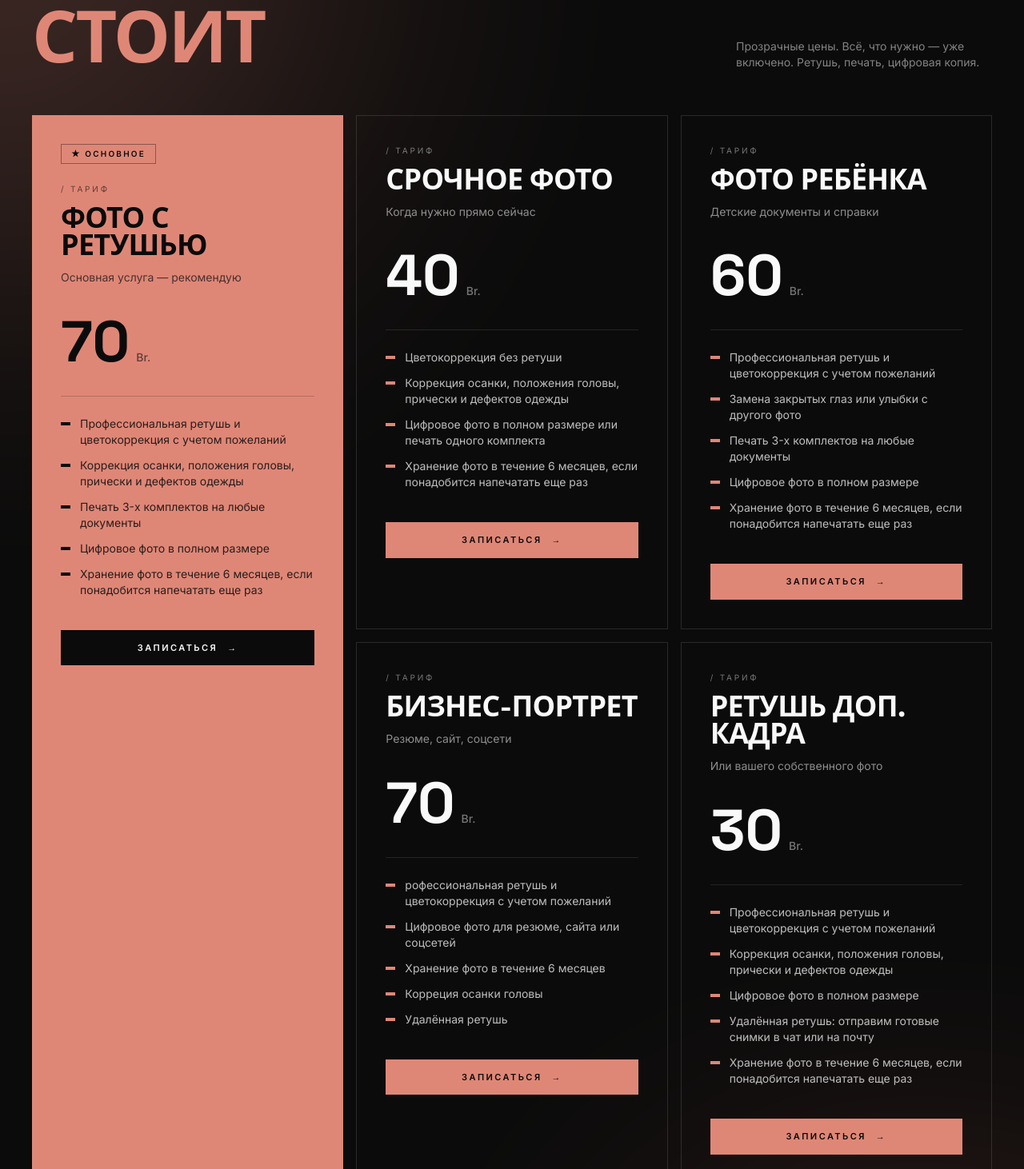
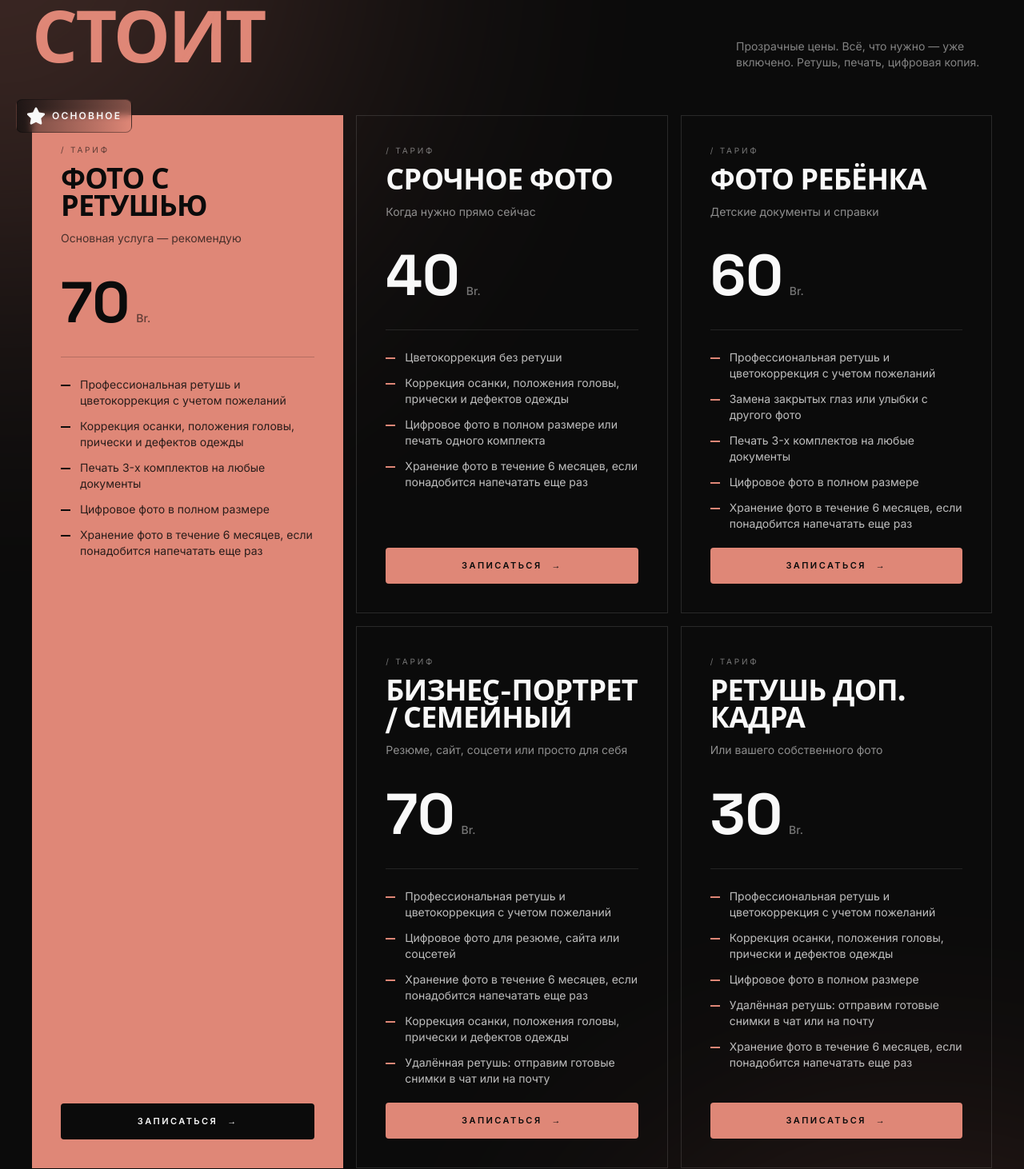
Before and after one commit to hylaron/ophotoby, a React (Vite) app: page / in a window 1280 px wide. Shown: the part 2808-4270 px from the top of the page at 80% size. Built offline with nearby package versions, Linux system fonts and the light colour scheme; a web font is replaced by a local one.

Commit message:
еще правки

```diff
--- a/src/App.jsx
+++ b/src/App.jsx
@@ -24,11 +24,11 @@ export default function App() {
         <Documents    index={1}/>
         <Advantages   index={2}/>
         <Services     index={3}/>
-        <About        index={4}/>
+        {/* <About        index={4}/> */}
         <BeforeAfter  index={5}/>
         <FAQ          index={6}/>
         <Location     index={7}/>
-        <Gallery      index={8}/>
+        {/* <Gallery      index={8}/> */}
       </main>
       <Footer />
     </div>
--- a/src/components/Services.jsx
+++ b/src/components/Services.jsx
@@ -3,6 +3,8 @@ import { useGSAP } from '@gsap/react';
 import gsap from 'gsap';
 import { ScrollTrigger } from 'gsap/ScrollTrigger';
 import { SERVICES, CONTACTS, QUALITY } from '../data';
+import { CiStar } from 'react-icons/ci';
+import { FaStar } from 'react-icons/fa';
 
 gsap.registerPlugin(ScrollTrigger);
 
@@ -55,8 +57,8 @@ export default function Services({index}) {
                   : 'border border-white/12 text-white'}`}
             >
               {s.featured && (
-                <span className="mb-6 inline-block self-start border border-black/40 px-3 py-1 text-[10px] font-bold uppercase tracking-[0.22em] text-black">
-                  ★ ОСНОВНОЕ
+                <span className="mb-6 absolute -top-5 -left-5 rounded-lg  bg-linear-to-r from-black/50 to-red/50 text-white backdrop-blur-xs py-2 flex gap-2 items-center border border-black/40 px-3 text-[10px] font-bold uppercase tracking-[0.22em]">
+                  <FaStar className='text-white text-2xl'/> <span className='text-xs'>ОСНОВНОЕ</span>
                 </span>
               )}
 
@@ -77,10 +79,10 @@ export default function Services({index}) {
                 <span className={`text-sm font-medium ${s.featured ? 'text-black/60' : 'text-white/45'}`}>{s.currency}</span>
               </div>
 
-              <ul className={`mt-8 space-y-3 border-t pt-6 text-sm ${s.featured ? 'border-black/20' : 'border-white/10'}`}>
+              <ul className={`mt-8 space-y-3 border-t pt-6 mb-5 text-sm ${s.featured ? 'border-black/20' : 'border-white/10'}`}>
                 {s.features.map((f, i) => (
                   <li key={i} className="flex items-start gap-3">
-                    <span className={`mt-2 h-1 w-3 shrink-0 ${s.featured ? 'bg-black' : 'bg-red'}`} />
+                    <span className={`mt-2.5 h-0.5 w-3 shrink-0 ${s.featured ? 'bg-black' : 'bg-red'}`} />
                     <span className={s.featured ? 'text-black/85' : 'text-white/75'}>{f}</span>
                   </li>
                 ))}
@@ -88,7 +90,7 @@ export default function Services({index}) {
 
               <a
                 href={CONTACTS.bookingUrl} target="_blank" rel="noreferrer"
-                className={`group mt-10 inline-flex items-center justify-center gap-3 px-6 py-3.5 text-[11px] font-bold uppercase tracking-[0.22em] transition
+                className={`group rounded mt-auto inline-flex items-center justify-center gap-3 px-6 py-3.5 text-[11px] font-bold uppercase tracking-[0.22em] transition
                   ${s.featured
                     ? 'bg-black text-white hover:bg-white hover:text-black'
                     : 'bg-red text-black hover:bg-white'}`}
--- a/src/data.js
+++ b/src/data.js
@@ -69,16 +69,16 @@ export const SERVICES = [
   },
   {
     id: 'business',
-    name: 'БИЗНЕС-ПОРТРЕТ',
+    name: 'БИЗНЕС-ПОРТРЕТ / СЕМЕЙНЫЙ',
     price: '70',
     currency: 'Br.',
-    subtitle: 'Резюме, сайт, соцсети',
+    subtitle: 'Резюме, сайт, соцсети или просто для себя',
     features: [
-      'рофессиональная ретушь и цветокоррекция с учетом пожеланий',
+      'Профессиональная ретушь и цветокоррекция с учетом пожеланий',
       'Цифровое фото для резюме, сайта или соцсетей',
-      'Хранение фото в течение 6 месяцев',
-      'Корреция осанки головы',
-      'Удалённая ретушь'
+      'Хранение фото в течение 6 месяцев, если понадобится напечатать еще раз',
+      'Коррекция осанки, положения головы, прически и дефектов одежды',
+      'Удалённая ретушь: отправим готовые снимки в чат или на почту',
     ],
   },
   {
```
